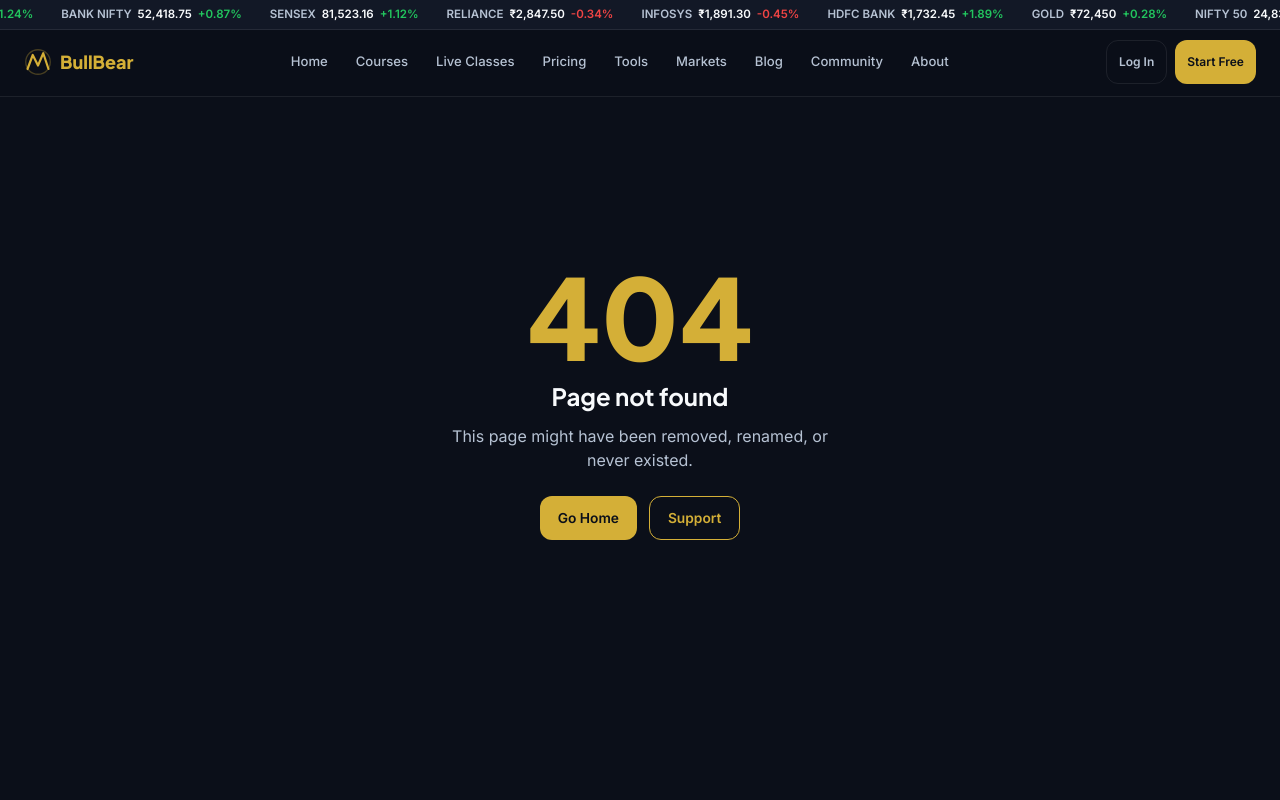
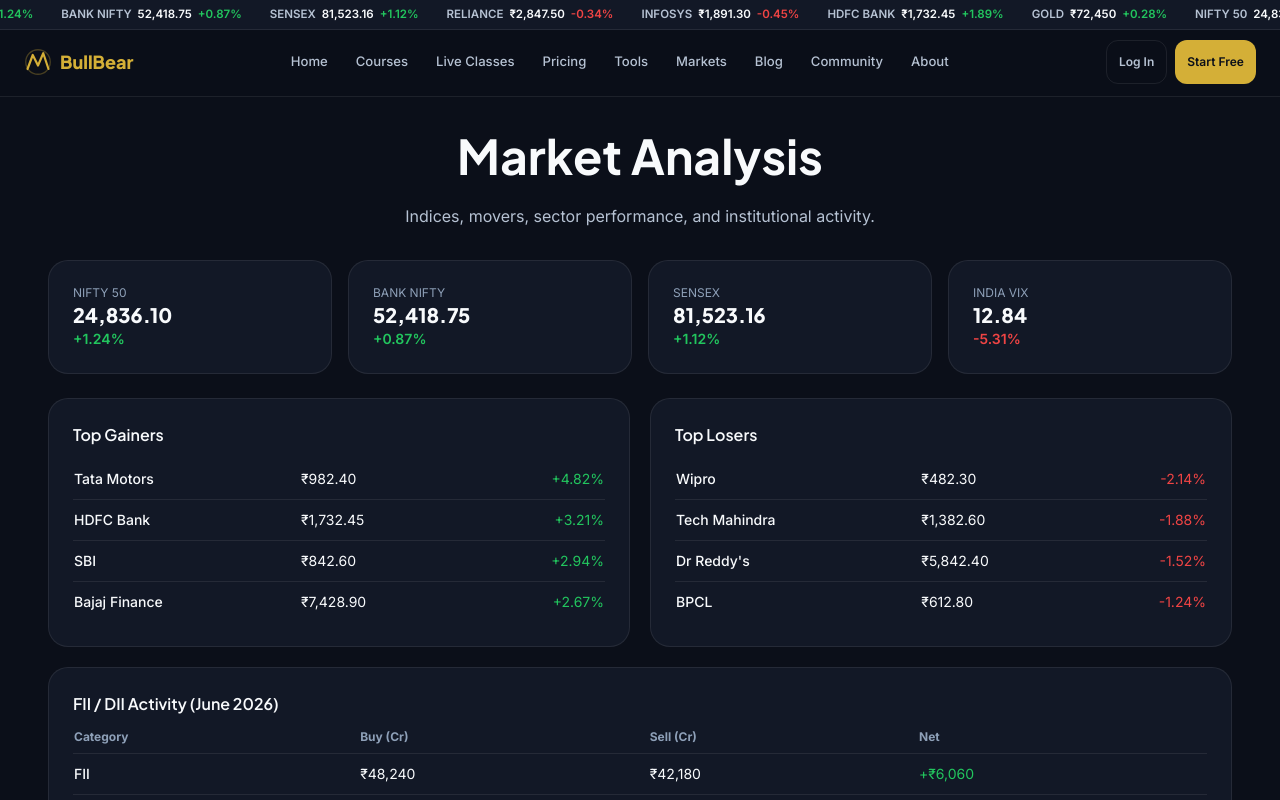
Before and after one commit to debasish3807-afk/bullbear-academy, a Next.js app: page /market-analysis in a window 1280 px wide. Before the commit this address had no page. Shown: the top 800 px of the page. Built offline with nearby package versions, Linux system fonts and the light colour scheme.

Commit message:
feat: add blog, community, and market-analysis pages

```diff
--- /dev/null
+++ b/src/app/blog/page.tsx
@@ -0,0 +1,36 @@
+import type { Metadata } from 'next'
+import { Card, Badge } from '@/components/ui'
+
+export const metadata: Metadata = { title: 'Blog' }
+
+const posts = [
+  { title: 'How to Use Open Interest Without Fooling Yourself', category: 'Options', author: 'Sneha Mukherjee', time: '8 min', color: 'gold' as const },
+  { title: 'Nifty Expiry Playbook for July', category: 'Strategy', author: 'Rajesh Iyer', time: '12 min', color: 'green' as const },
+  { title: 'Why Most Traders Ignore Position Sizing', category: 'Psychology', author: 'Priya Menon', time: '6 min', color: 'blue' as const },
+  { title: 'The Opening Range Breakout: Refined', category: 'Intraday', author: 'Karthik Rao', time: '10 min', color: 'gold' as const },
+  { title: 'Reading Quarterly Results Like a Pro', category: 'Fundamentals', author: 'Sneha Mukherjee', time: '9 min', color: 'green' as const },
+  { title: 'The 2% Rule Is Wrong (For Most People)', category: 'Risk', author: 'Rajesh Iyer', time: '7 min', color: 'blue' as const },
+]
+
+export default function BlogPage() {
+  return (
+    <div className="px-6 pb-16 pt-[120px]">
+      <div className="container-main">
+        <div className="mb-10 text-center">
+          <h1 className="mb-3 text-[clamp(2rem,4vw,3rem)] font-bold">Trading Blog</h1>
+          <p className="mx-auto max-w-[520px] text-text-secondary">Insights that are useful, not keyword-stuffed fluff.</p>
+        </div>
+        <div className="grid gap-5 sm:grid-cols-2 lg:grid-cols-3">
+          {posts.map((post) => (
+            <Card key={post.title} className="cursor-pointer">
+              <Badge variant={post.color} className="mb-3">{post.category}</Badge>
+              <h3 className="mb-2 font-semibold leading-snug">{post.title}</h3>
+              <p className="text-sm text-text-secondary">Deep-dive analysis from our expert team.</p>
+              <div className="mt-3 text-xs text-text-muted">{post.author} · {post.time} read</div>
+            </Card>
+          ))}
+        </div>
+      </div>
+    </div>
+  )
+}
--- /dev/null
+++ b/src/app/community/page.tsx
@@ -0,0 +1,60 @@
+'use client'
+
+import { useState } from 'react'
+import { Card, Badge, Button } from '@/components/ui'
+
+const posts = [
+  { author: 'Aarav Mehta', initials: 'AM', badge: 'Elite' as const, time: '2 hours ago', category: 'Chart Analysis', content: 'Nifty forming a clean ascending triangle on the daily. Resistance at 24,950 tested 3 times. If we break above on real volume, targeting 25,400 with stop below 24,600.', votes: 42, replies: 18 },
+  { author: 'Sanjana Das', initials: 'SD', badge: 'Pro' as const, time: '5 hours ago', category: 'Trade Journal', content: 'Week 24 journal: 4 trades, 3 winners, 1 scratch. Net +2.1R. Biggest change: stopped averaging down. My losers are capped at 1R religiously now.', votes: 67, replies: 24 },
+  { author: 'Nikhil Iyer', initials: 'NI', badge: 'Beginner' as const, time: '8 hours ago', category: 'Questions', content: 'Confused about IV rank vs historical volatility. When IV rank is at 80%, does that mean I should be selling options or is there more context needed?', votes: 11, replies: 9 },
+]
+
+export default function CommunityPage() {
+  const [liked, setLiked] = useState<Record<number, boolean>>({})
+
+  return (
+    <div className="px-6 pb-16 pt-[120px]">
+      <div className="mx-auto max-w-[860px]">
+        <div className="mb-8 text-center">
+          <h1 className="mb-3 text-[clamp(2rem,4vw,3rem)] font-bold">Trader Community</h1>
+          <p className="text-text-secondary">50,000+ traders sharing analysis, journals, and structured discussions.</p>
+        </div>
+        <Card className="mb-5">
+          <h3 className="mb-3 text-sm font-semibold">Create post</h3>
+          <div className="grid gap-3 sm:grid-cols-2">
+            <select className="rounded-btn border border-line bg-bg-elevated px-3 py-2.5 text-sm">
+              <option>Chart Analysis</option><option>Trade Journal</option><option>Question</option><option>Weekly Review</option>
+            </select>
+            <input className="rounded-btn border border-line bg-bg-elevated px-3 py-2.5 text-sm" placeholder="Headline" />
+          </div>
+          <textarea className="mt-3 w-full rounded-btn border border-line bg-bg-elevated px-3 py-2.5 text-sm" rows={3} placeholder="Share your analysis or question" />
+          <Button className="mt-3" size="sm">Publish</Button>
+        </Card>
+        <div className="space-y-4">
+          {posts.map((post, i) => (
+            <Card key={i}>
+              <div className="mb-3 flex items-center gap-3">
+                <div className="flex h-10 w-10 items-center justify-center rounded-full bg-gold-dim font-bold text-gold">{post.initials}</div>
+                <div>
+                  <div className="flex items-center gap-2">
+                    <strong className="text-sm">{post.author}</strong>
+                    <Badge variant={post.badge === 'Elite' ? 'gold' : post.badge === 'Pro' ? 'green' : 'blue'}>{post.badge}</Badge>
+                  </div>
+                  <div className="text-xs text-text-muted">{post.time} · {post.category}</div>
+                </div>
+              </div>
+              <p className="text-sm leading-relaxed text-text-secondary">{post.content}</p>
+              <div className="mt-3 flex gap-3">
+                <Button variant="ghost" size="sm" onClick={() => setLiked(prev => ({ ...prev, [i]: !prev[i] }))}>
+                  ▲ {liked[i] ? post.votes + 1 : post.votes}
+                </Button>
+                <Button variant="ghost" size="sm">💬 {post.replies}</Button>
+                <Button variant="ghost" size="sm">🔖 Save</Button>
+              </div>
+            </Card>
+          ))}
+        </div>
+      </div>
+    </div>
+  )
+}
--- /dev/null
+++ b/src/app/market-analysis/page.tsx
@@ -0,0 +1,87 @@
+import type { Metadata } from 'next'
+import { Card } from '@/components/ui'
+
+export const metadata: Metadata = { title: 'Market Analysis' }
+
+const indices = [
+  { name: 'NIFTY 50', price: '24,836.10', change: '+1.24%', up: true },
+  { name: 'BANK NIFTY', price: '52,418.75', change: '+0.87%', up: true },
+  { name: 'SENSEX', price: '81,523.16', change: '+1.12%', up: true },
+  { name: 'INDIA VIX', price: '12.84', change: '-5.31%', up: false },
+]
+
+const gainers = [
+  { name: 'Tata Motors', price: '₹982.40', change: '+4.82%' },
+  { name: 'HDFC Bank', price: '₹1,732.45', change: '+3.21%' },
+  { name: 'SBI', price: '₹842.60', change: '+2.94%' },
+  { name: 'Bajaj Finance', price: '₹7,428.90', change: '+2.67%' },
+]
+
+const losers = [
+  { name: 'Wipro', price: '₹482.30', change: '-2.14%' },
+  { name: 'Tech Mahindra', price: '₹1,382.60', change: '-1.88%' },
+  { name: "Dr Reddy's", price: '₹5,842.40', change: '-1.52%' },
+  { name: 'BPCL', price: '₹612.80', change: '-1.24%' },
+]
+
+export default function MarketAnalysisPage() {
+  return (
+    <div className="px-6 pb-16 pt-[120px]">
+      <div className="container-main">
+        <div className="mb-8 text-center">
+          <h1 className="mb-3 text-[clamp(2rem,4vw,3rem)] font-bold">Market Analysis</h1>
+          <p className="text-text-secondary">Indices, movers, sector performance, and institutional activity.</p>
+        </div>
+        <div className="mb-6 grid gap-4 sm:grid-cols-2 lg:grid-cols-4">
+          {indices.map((idx) => (
+            <Card key={idx.name}>
+              <div className="text-xs text-text-muted">{idx.name}</div>
+              <div className="font-heading text-xl font-extrabold">{idx.price}</div>
+              <div className={`text-sm font-semibold ${idx.up ? 'text-emerald' : 'text-danger'}`}>{idx.change}</div>
+            </Card>
+          ))}
+        </div>
+        <div className="grid gap-5 lg:grid-cols-2">
+          <Card>
+            <h3 className="mb-3 font-semibold">Top Gainers</h3>
+            <table className="w-full text-sm">
+              <tbody>
+                {gainers.map((s) => (
+                  <tr key={s.name} className="border-b border-line last:border-0">
+                    <td className="py-2.5 font-medium">{s.name}</td>
+                    <td className="py-2.5">{s.price}</td>
+                    <td className="py-2.5 text-right text-emerald">{s.change}</td>
+                  </tr>
+                ))}
+              </tbody>
+            </table>
+          </Card>
+          <Card>
+            <h3 className="mb-3 font-semibold">Top Losers</h3>
+            <table className="w-full text-sm">
+              <tbody>
+                {losers.map((s) => (
+                  <tr key={s.name} className="border-b border-line last:border-0">
+                    <td className="py-2.5 font-medium">{s.name}</td>
+                    <td className="py-2.5">{s.price}</td>
+                    <td className="py-2.5 text-right text-danger">{s.change}</td>
+                  </tr>
+                ))}
+              </tbody>
+            </table>
+          </Card>
+        </div>
+        <Card className="mt-5">
+          <h3 className="mb-3 font-semibold">FII / DII Activity (June 2026)</h3>
+          <table className="w-full text-sm">
+            <thead><tr className="border-b border-line text-xs text-text-muted"><th className="pb-2 text-left">Category</th><th className="pb-2 text-left">Buy (Cr)</th><th className="pb-2 text-left">Sell (Cr)</th><th className="pb-2 text-left">Net</th></tr></thead>
+            <tbody>
+              <tr className="border-b border-line"><td className="py-2.5 font-medium">FII</td><td>₹48,240</td><td>₹42,180</td><td className="text-emerald">+₹6,060</td></tr>
+              <tr><td className="py-2.5 font-medium">DII</td><td>₹52,840</td><td>₹49,120</td><td className="text-emerald">+₹3,720</td></tr>
+            </tbody>
+          </table>
+        </Card>
+      </div>
+    </div>
+  )
+}
```
